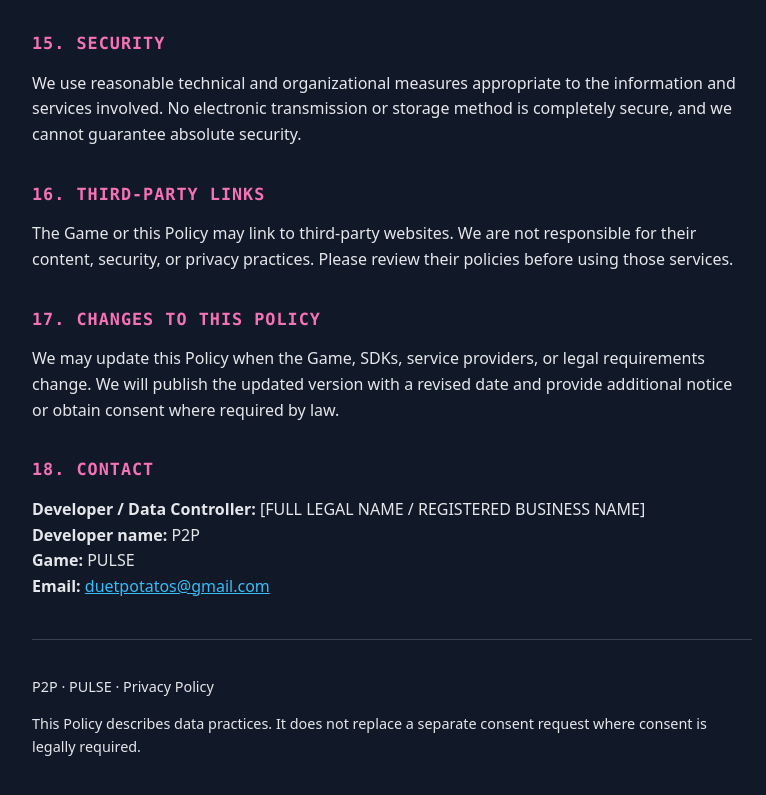
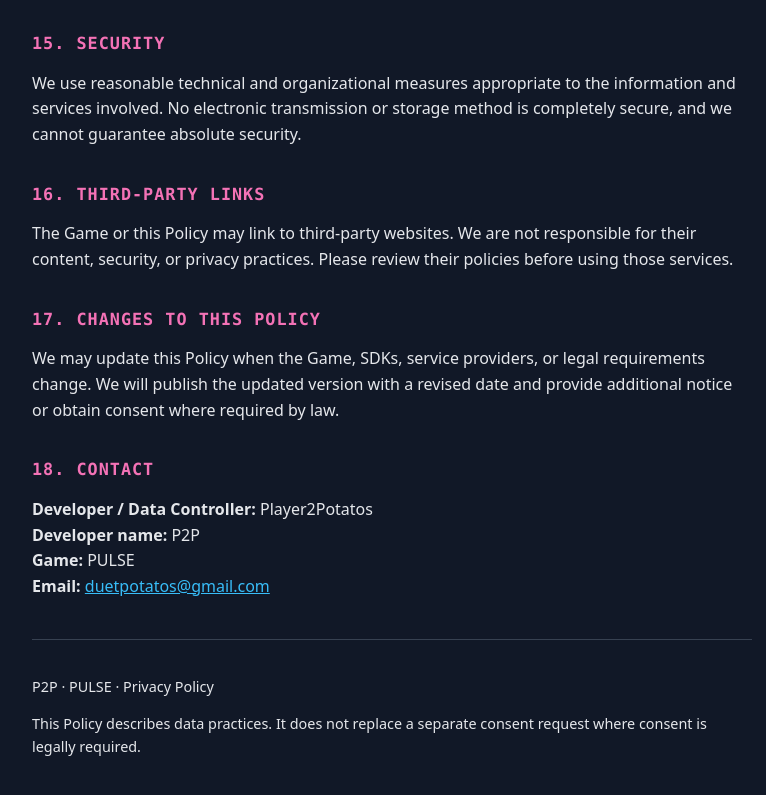
Before and after one commit to P2P-lab/pulse-privacy, a plain HTML site: page index.html in a window 1280 px wide. Shown: the part 5610-6405 px from the top of the page, without its empty margins (248-1014 px from the left). Drawn offline with Linux system fonts and the light colour scheme.

Commit message:
Update index.html

```diff
--- a/index.html
+++ b/index.html
@@ -142,7 +142,7 @@
 <p>We may update this Policy when the Game, SDKs, service providers, or legal requirements change. We will publish the updated version with a revised date and provide additional notice or obtain consent where required by law.</p>
 
 <h2>18. Contact</h2>
-<p><strong>Developer / Data Controller:</strong> [FULL LEGAL NAME / REGISTERED BUSINESS NAME]<br>
+<p><strong>Developer / Data Controller:</strong> Player2Potatos<br>
 <strong>Developer name:</strong> P2P<br>
 <strong>Game:</strong> PULSE<br>
 <strong>Email:</strong> <a href="mailto:duetpotatos@gmail.com">duetpotatos@gmail.com</a><br>
```
